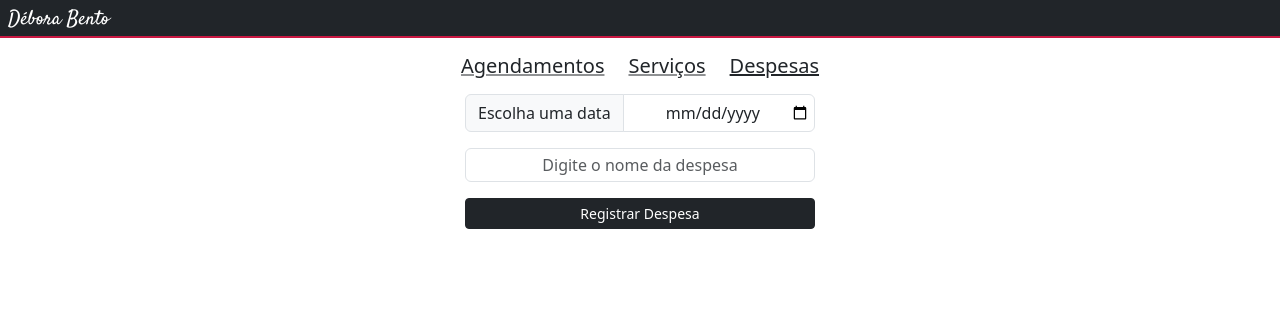
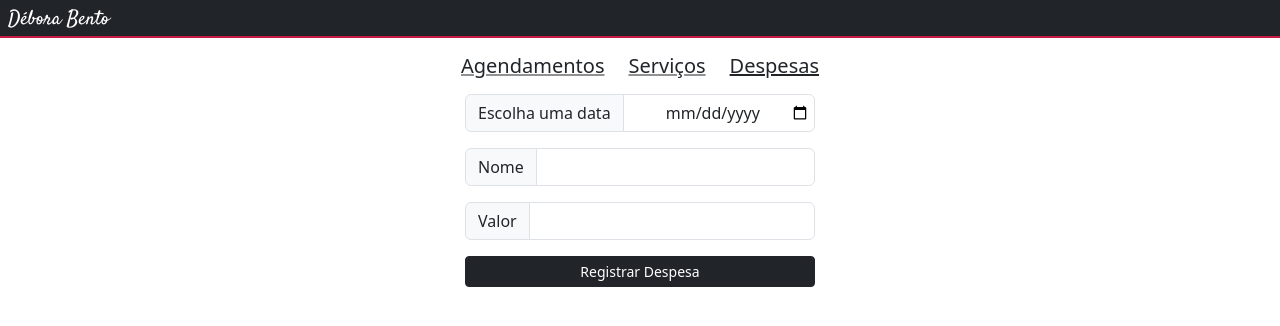
Before and after one commit to djsprogrammer/debora-lash-designer, a React (Create React App) app: page /expenses in a window 1280 px wide. Shown: the top 326 px of the page. Built offline with nearby package versions, Linux system fonts and the light colour scheme; no server answers.

Commit message:
ajustes no form

```diff
--- a/src/components/expenses/AddExpenseForm.tsx
+++ b/src/components/expenses/AddExpenseForm.tsx
@@ -1,16 +1,30 @@
+import { useRef } from 'react'
 import { formButtonStyle } from 'commonStyles'
 
 const AddExpenseForm = () => {
+
+	const dateRef = useRef<HTMLInputElement>(null)
+	const nameRef = useRef<HTMLInputElement>(null)
+	const valueRef = useRef<HTMLInputElement>(null)
+
 	return (
 		<form className='d-flex flex-column'>
 			<div className='input-group'>
 				<label className='input-group-text'>Escolha uma data</label>
-				<input className='pe-1 form-control text-center' type='date' required />
+				<input ref={dateRef} className='pe-1 form-control text-center' type='date' required />
 			</div>
-			<input className='form-control text-center p-1 my-3' type='text' placeholder='Digite o nome da despesa' required />
+			<div className='input-group my-3'>
+                <label className='input-group-text' htmlFor='services'>Nome</label>
+                <input ref={nameRef} className='form-control text-center' type='text' required />
+            </div>
+            <div className='input-group mb-3'>
+                <label className='input-group-text' htmlFor='services'>Valor</label>
+                <input ref={valueRef} className='form-control text-center' type='text' required />
+            </div>
 			<button className={formButtonStyle} type='submit'>Registrar Despesa</button>
 		</form>
 	)
+
 }
 
 export default AddExpenseForm
```
